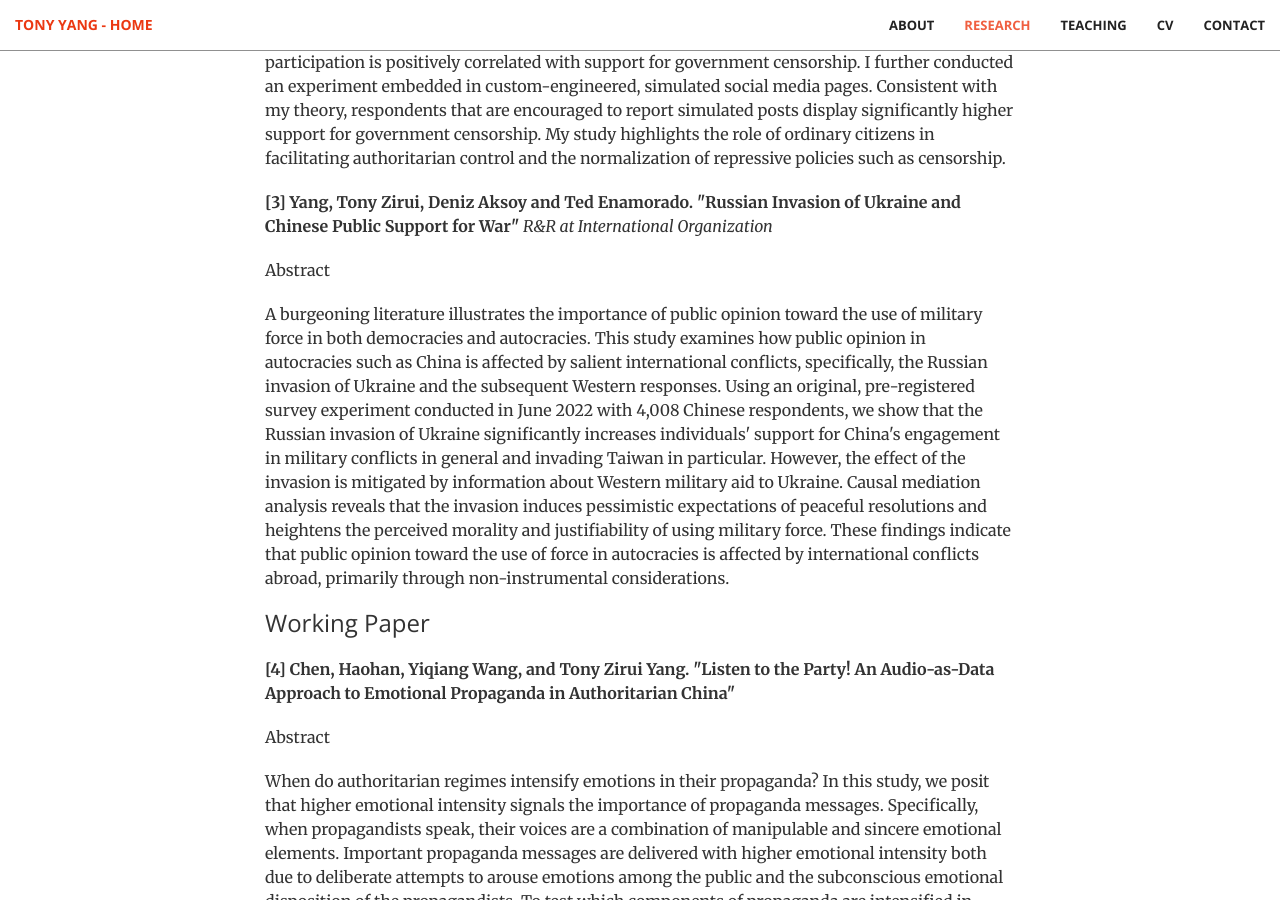
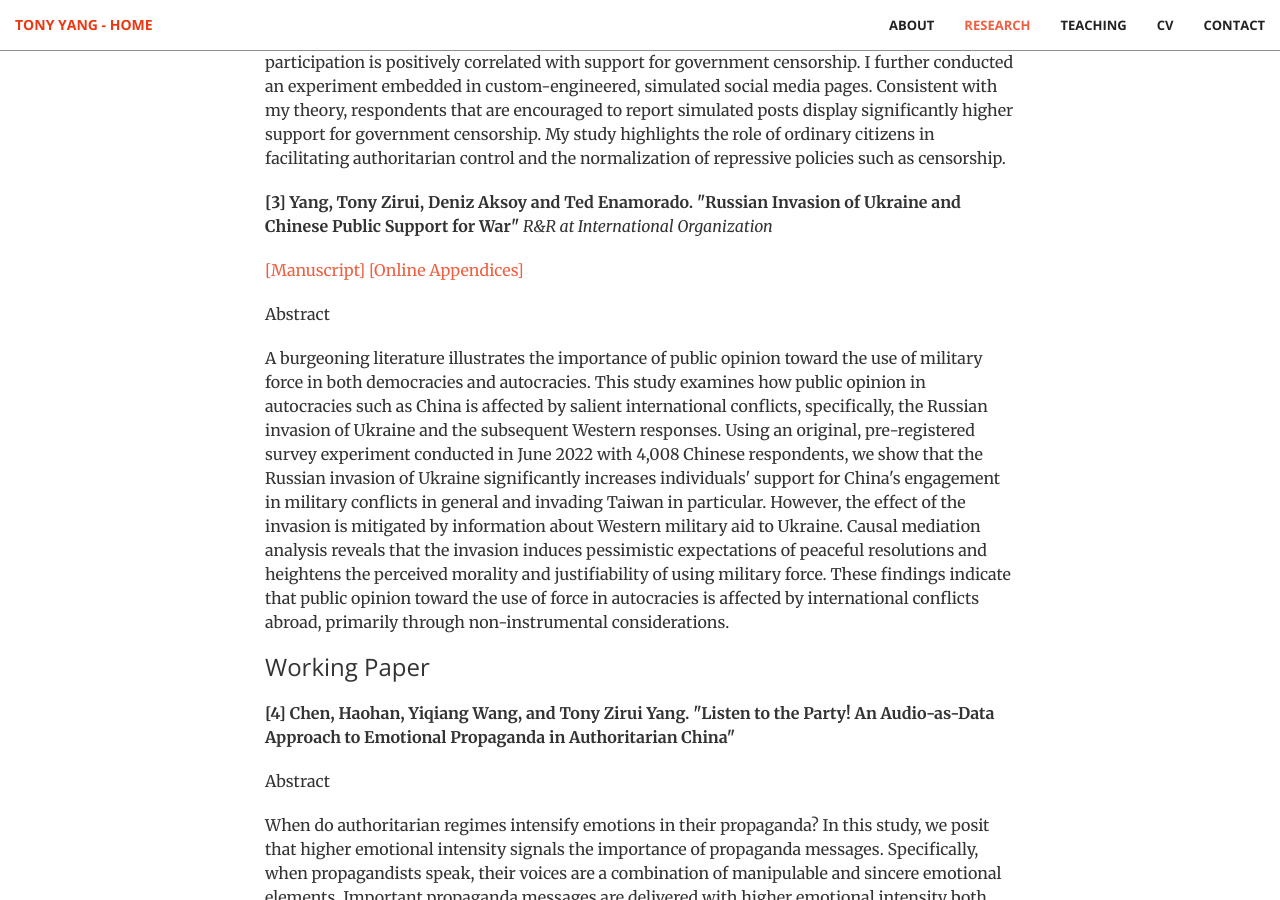
Before and after one commit to tonyhsfz/website, a Jekyll site: the page built from index.html, in a window 1280 px wide and 900 px high, scrolled down 3004 px. Built offline with Jekyll 4.4.1, drawn with Linux system fonts in a browser that asks for light colours.

Commit message:
Update publication.html

```diff
--- a/_includes/publication.html
+++ b/_includes/publication.html
@@ -22,6 +22,8 @@ Contrary to the conventional top-down view of government censorship, ordinary ci
                     <p></p>
                      <p></p>
 <p><b>[3] Yang, Tony Zirui, Deniz Aksoy and Ted Enamorado. "Russian Invasion of Ukraine and Chinese Public Support for War"  </b> <i>R&R at International Organization</i> </p>
+                   <p> <a href="/img/UseForce.pdf">[Manuscript]</a>
+                    <a href="/img/UseForce_Appendix.pdf">[Online Appendices]</a></p>
 <p> Abstract </p>
 <p>
    A burgeoning literature illustrates the importance of public opinion toward the use of military force in both democracies and autocracies. This study examines how public opinion in autocracies such as China is affected by salient international conflicts, specifically, the Russian invasion of Ukraine and the subsequent Western responses. Using an original, pre-registered survey experiment conducted in June 2022 with 4,008 Chinese respondents, we show that the Russian invasion of Ukraine significantly increases individuals' support for China's engagement in military conflicts in general and invading Taiwan in particular. However, the effect of the invasion is mitigated by information about Western military aid to Ukraine. Causal mediation analysis reveals that the invasion induces pessimistic expectations of peaceful resolutions and heightens the perceived morality and justifiability of using military force. These findings indicate that public opinion toward the use of force in autocracies is affected by international conflicts abroad, primarily through non-instrumental considerations.
```
